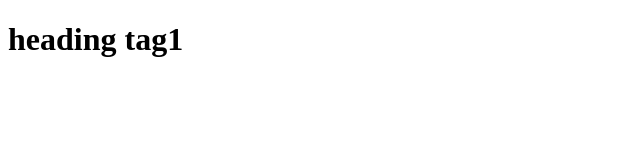
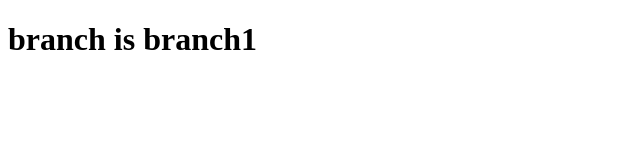
Before and after one commit to ChereddyPriyanka/sample-one, a plain HTML site: page home.html in a window 1280 px wide. Shown: the whole page, without its empty margins (0-640 px from the left). Drawn offline with Linux system fonts and the light colour scheme.

Commit message:
changed the code

```diff
--- a/home.html
+++ b/home.html
@@ -6,6 +6,6 @@
     <title>Document</title>
 </head>
 <body>
-    <h1>heading tag1</h1>
+    <h1>branch is branch1</h1>
 </body>
 </html>
```
